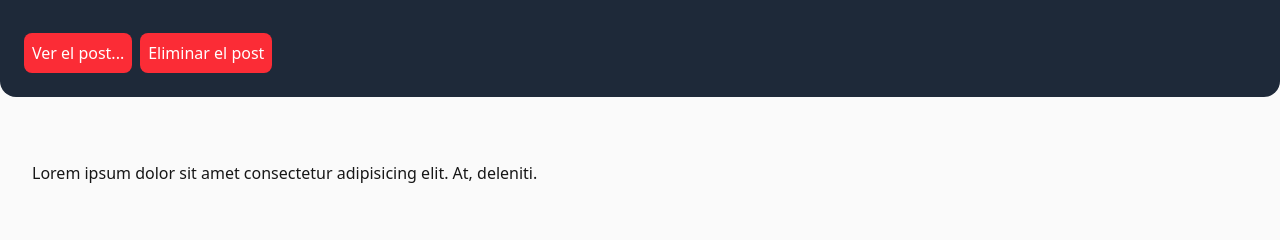
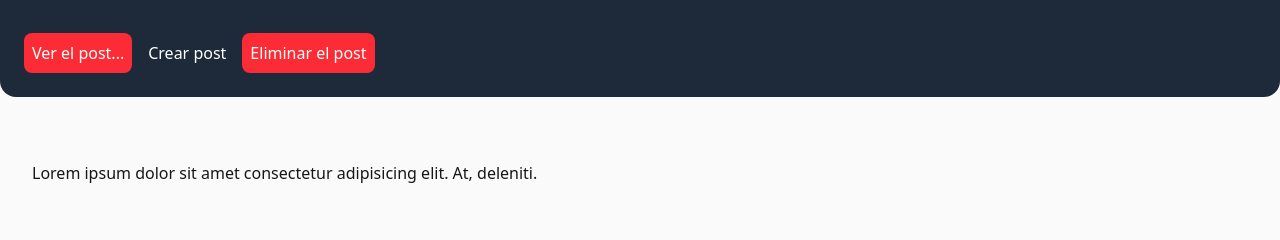
Before and after one commit to ezenicofogar/blog-informatorio, a Django app: page /post/ in a window 1280 px wide. Shown: the part 359-599 px from the top of the page. Run offline with Django 5.2, Linux system fonts and the light colour scheme; a user stored in the database is signed in; tables that the repository leaves empty hold one stand-in row (values such as "Sample post").

Commit message:
boton crear post hecho

```diff
--- a/django-project/apps/post/templates/post/post_list.html
+++ b/django-project/apps/post/templates/post/post_list.html
@@ -26,6 +26,8 @@
             <a class="bg-red-500 text-white p-2 rounded-lg" href="{% url 'post:post_detail' slug=post.slug %}">Ver el
                 post...</a>
             {% if user.is_admin or user == post.author %}
+             <a class="bg-green-500 text-white p-2 rounded-lg"
+                href="{% url 'post:post_create' slug=post.slug %}">Crear post</a>
             <a class="bg-red-500 text-white p-2 rounded-lg"
                 href="{% url 'post:post_confirm_delete' slug=post.slug %}">Eliminar el post</a>
             {% endif %}
```
